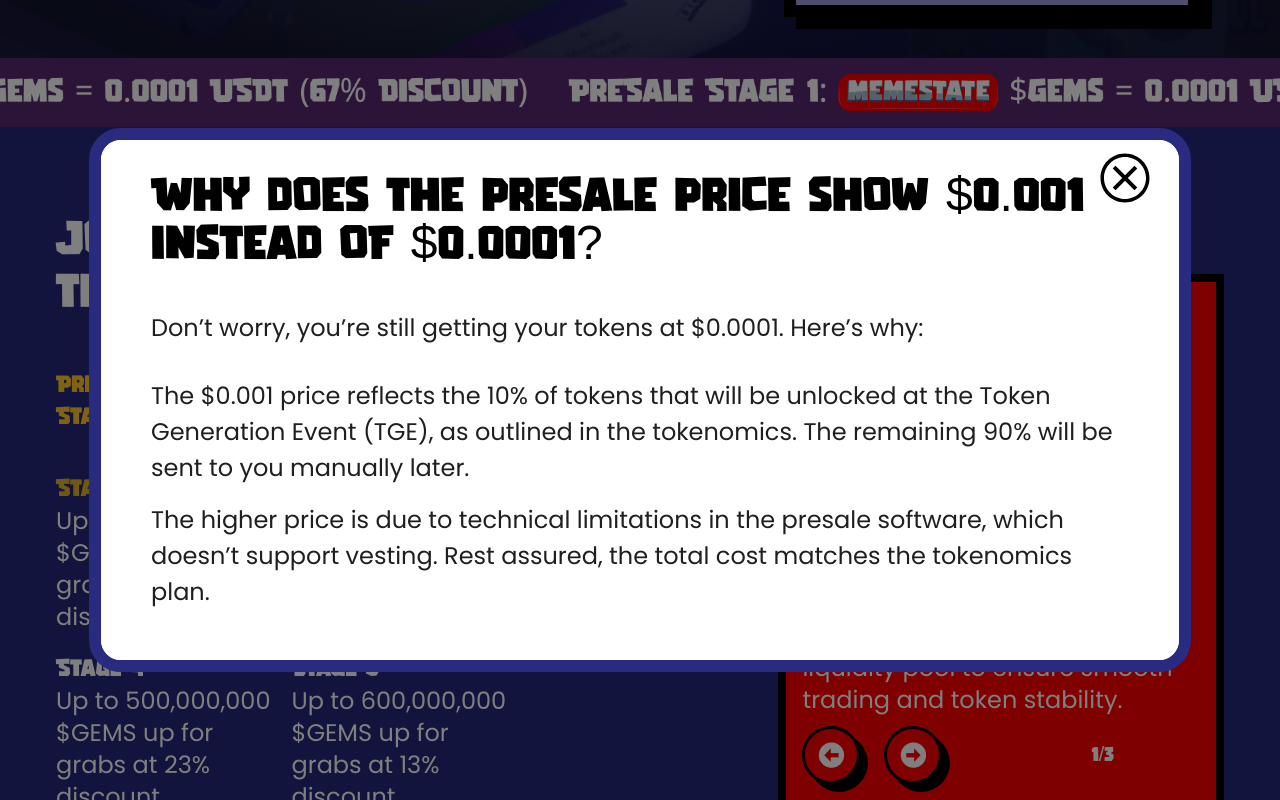
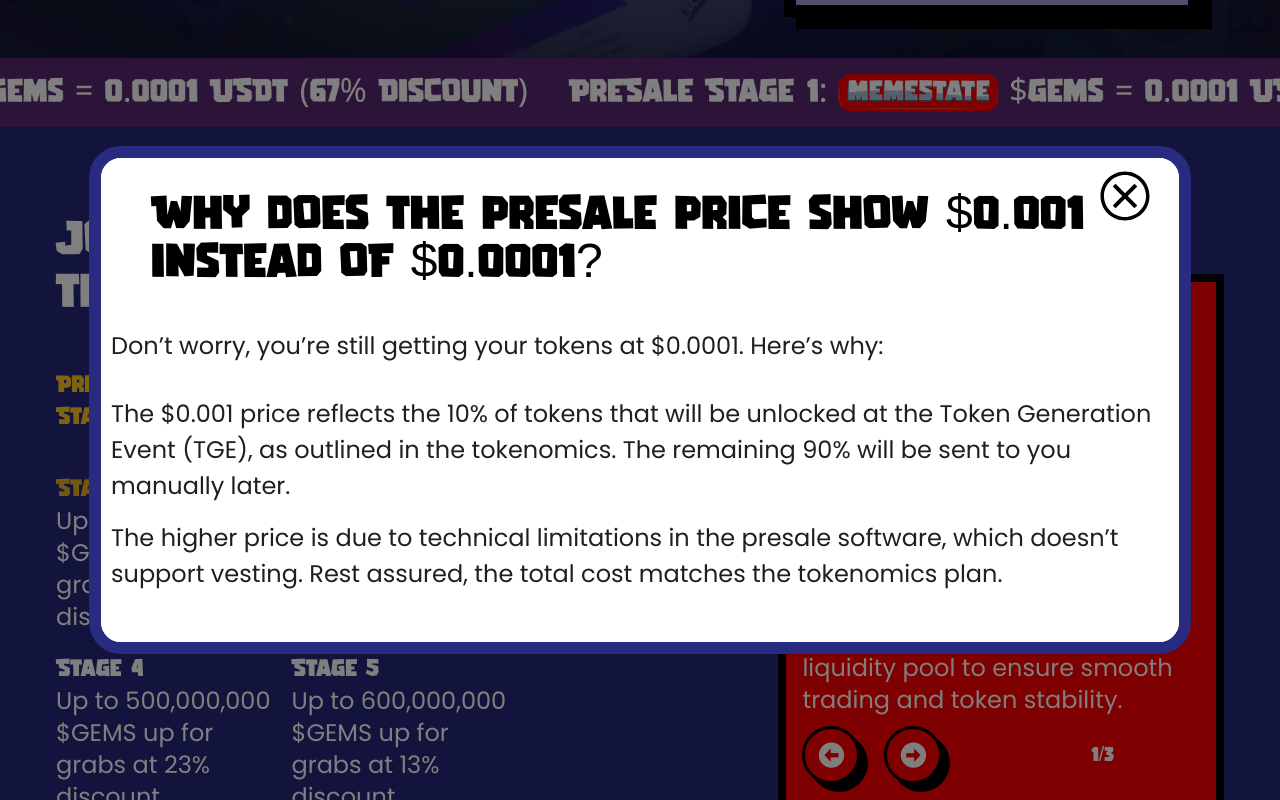
Before and after one commit to codiejay/memestateweb, a React (Vite) app: page / in a window 1280 px wide. Both pictures are taken after a click on the button "Why does the presale price show $0.001 instead of $0.0001?". Shown: the part 673-1473 px from the top of the page. Built offline with nearby package versions, Linux system fonts and the light colour scheme.

Commit message:
And Live Indicator to table

```diff
--- a/src/App.jsx
+++ b/src/App.jsx
@@ -471,7 +471,7 @@ export default function App() {
                 </div>
               ) : (
                 <div>
-                  <div className="grid lg:grid-cols-2 grid-cols-1 mt-10 gap-6">
+                  <div className="grid lg:grid-cols-2 grid-cols-1 mt-10 gap-6 px-10">
                     <div className="flex gap-4 items-center">
                       <h2 className="text-xl text-[#FF0000] font-normal">
                         Token Supply
@@ -497,8 +497,15 @@ export default function App() {
                       <p className="text-xl text-[#1F1F1F]  ">420,000.00</p>
                     </div>
                   </div>
-                  <div className="mt-8">
-                    <img src="/images/table.png" alt="" />
+                  <div className=" relative">
+                    <div className="absolute left-0">
+                      <img src="./images/liveRightNow.png" alt="" />
+                    </div>
+                  </div>
+                  <div className="px-10">
+                    <div className="mt-12">
+                      <img src="/images/table.png" alt="" />
+                    </div>
                   </div>
                 </div>
               )
--- a/src/component/WhyIsPriceDifferent/WhyIsPriceDifferent.jsx
+++ b/src/component/WhyIsPriceDifferent/WhyIsPriceDifferent.jsx
@@ -14,8 +14,8 @@ const WhyIsPriceDifferent = ({ title, content }) => {
               <img src="/images/closeblack.svg" alt="" className="h-14" />
             </button>
           </div>
-          <div className="py-6 px-10">
-            <h1 className="text-black text-5xl">{title}</h1>
+          <div className="py-6 ">
+            <h1 className="text-black text-5xl px-10">{title}</h1>
             {content}
           </div>
         </div>
```
Also changed, not shown: public/images/liveRightNow.png (added).
